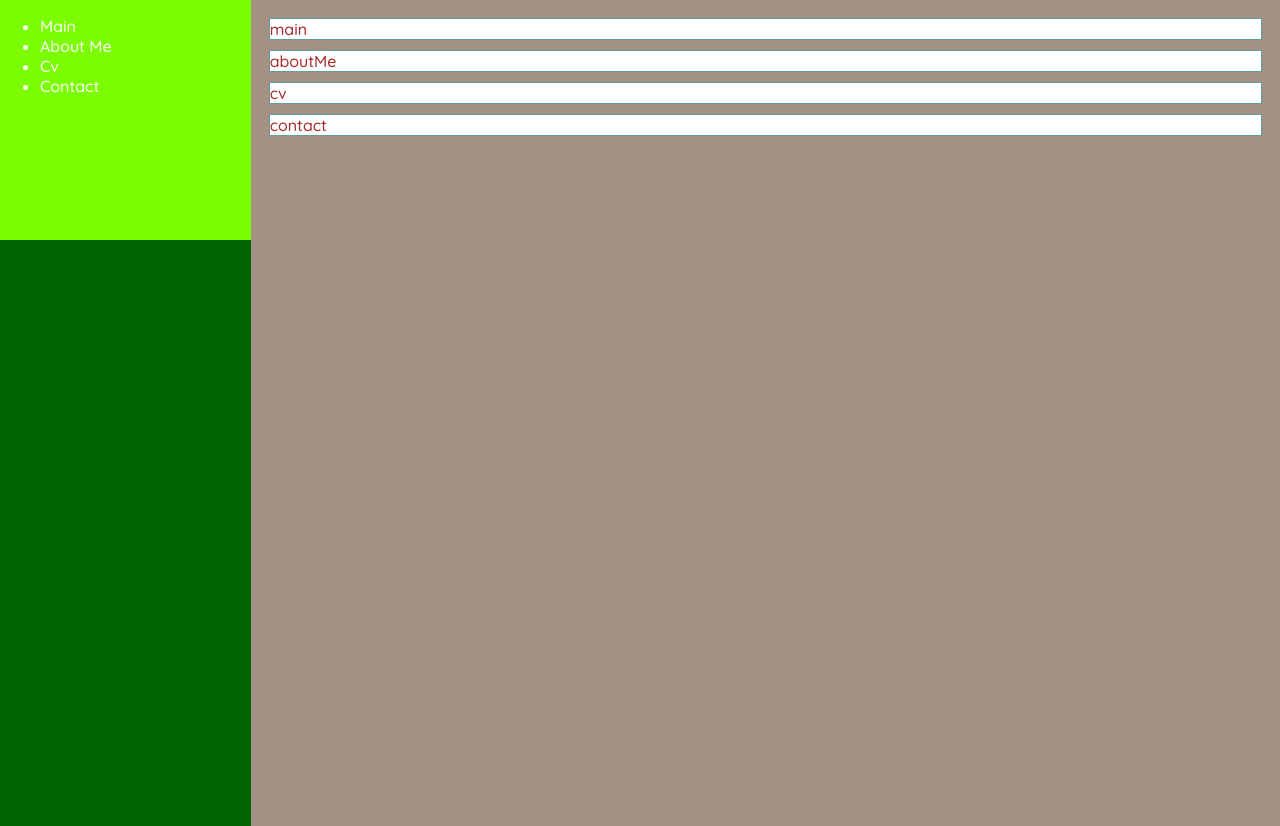
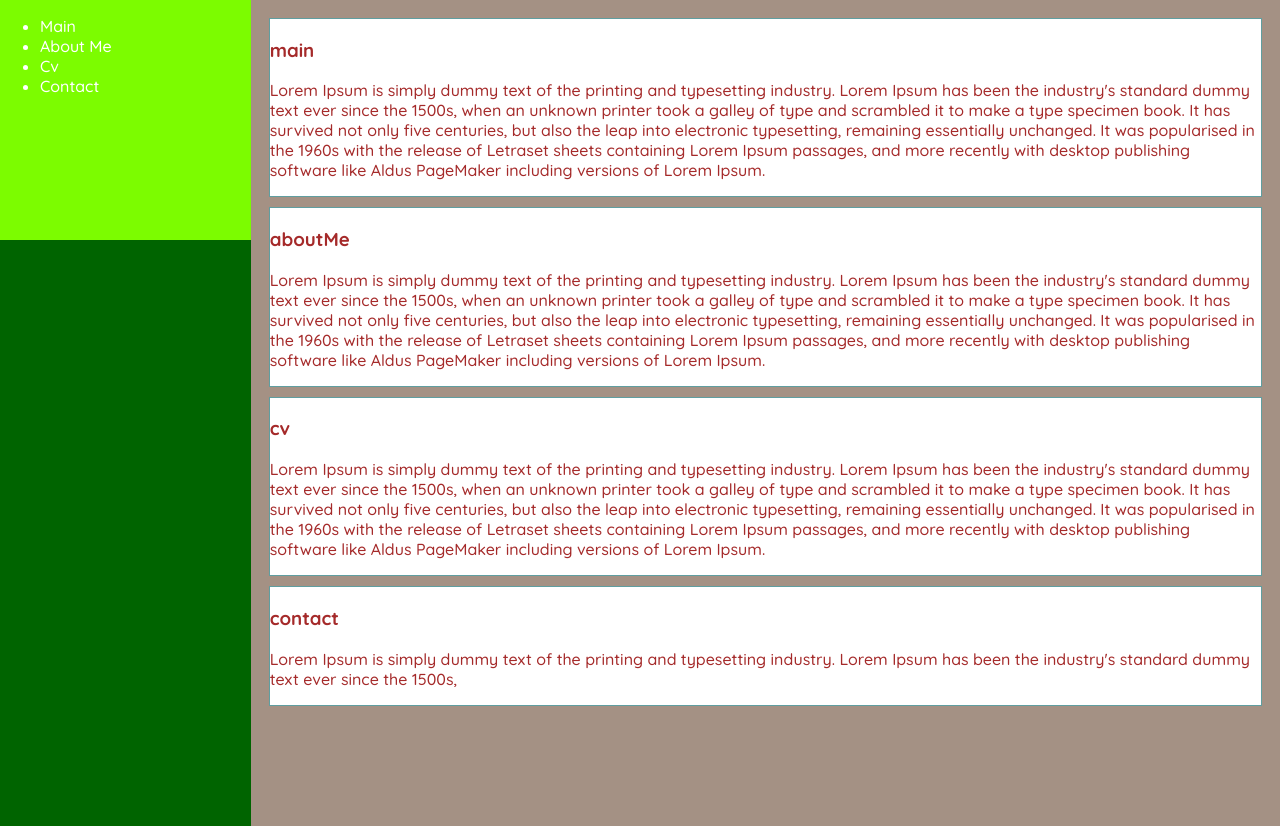
Before and after one commit to LazyCentaur/my-web, a plain HTML site: page index.html in a window 1280 px wide. Drawn offline with Linux system fonts and the light colour scheme.

```diff
--- a/index.html
+++ b/index.html
@@ -22,10 +22,38 @@
 
 
     <div id="content">
-        <section id="main">main</section>
-        <section id="about_me">aboutMe</section>
-        <section id="cv">cv</section>
-        <section id="contact">contact</section>
+        <section id="main">
+            <h3>main</h3>
+            <p>Lorem Ipsum is simply dummy text of the printing and typesetting industry. Lorem Ipsum has been the industry's
+                standard dummy text ever since the 1500s, when an unknown printer took a galley of type and scrambled it to make
+                a type specimen book. It has survived not only five centuries, but also the leap into electronic typesetting,
+                remaining essentially unchanged. It was popularised in the 1960s with the release of Letraset sheets containing Lorem Ipsum passages,
+                and more recently with desktop publishing software like Aldus PageMaker including versions of Lorem Ipsum.
+            </p>
+        </section>
+        <section id="about_me">
+            <h3>aboutMe</h3>
+            <p>Lorem Ipsum is simply dummy text of the printing and typesetting industry. Lorem Ipsum has been the industry's
+                standard dummy text ever since the 1500s, when an unknown printer took a galley of type and scrambled it to make
+                a type specimen book. It has survived not only five centuries, but also the leap into electronic typesetting,
+                remaining essentially unchanged. It was popularised in the 1960s with the release of Letraset sheets containing Lorem Ipsum passages,
+                and more recently with desktop publishing software like Aldus PageMaker including versions of Lorem Ipsum.
+            </p>
+        </section>
+        <section id="cv">
+            <h3>cv</h3>
+            <p>Lorem Ipsum is simply dummy text of the printing and typesetting industry. Lorem Ipsum has been the industry's
+                standard dummy text ever since the 1500s, when an unknown printer took a galley of type and scrambled it to make
+                a type specimen book. It has survived not only five centuries, but also the leap into electronic typesetting,
+                remaining essentially unchanged. It was popularised in the 1960s with the release of Letraset sheets containing Lorem Ipsum passages,
+                and more recently with desktop publishing software like Aldus PageMaker including versions of Lorem Ipsum.
+            </p>
+        </section>
+        <section id="contact">
+            <h3>contact</h3>
+            <p>Lorem Ipsum is simply dummy text of the printing and typesetting industry. Lorem Ipsum has been the industry's
+                standard dummy text ever since the 1500s,</p>
+        </section>
 
     </div>
 </body>
```
Also changed, not shown: commits.txt.
